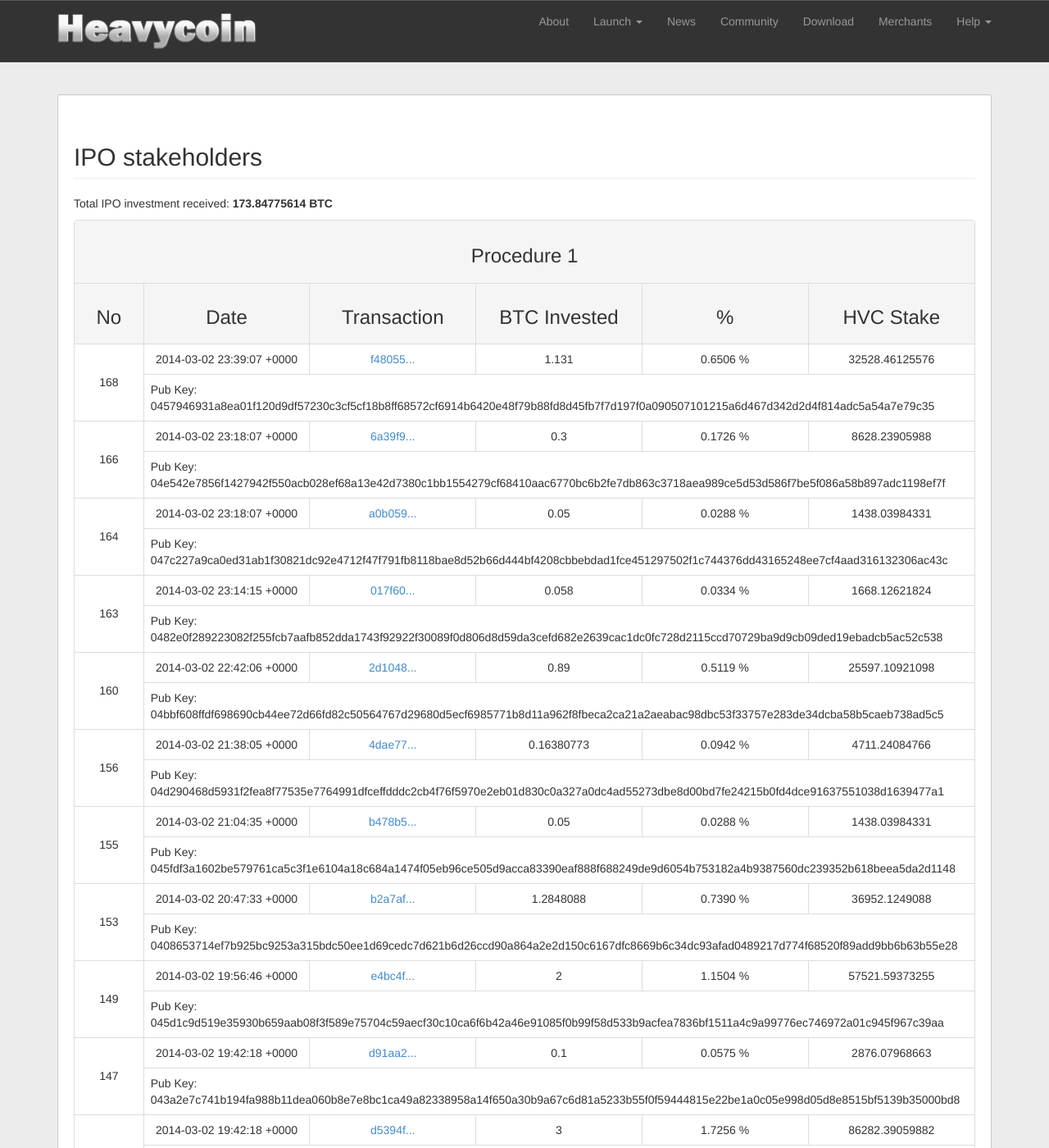
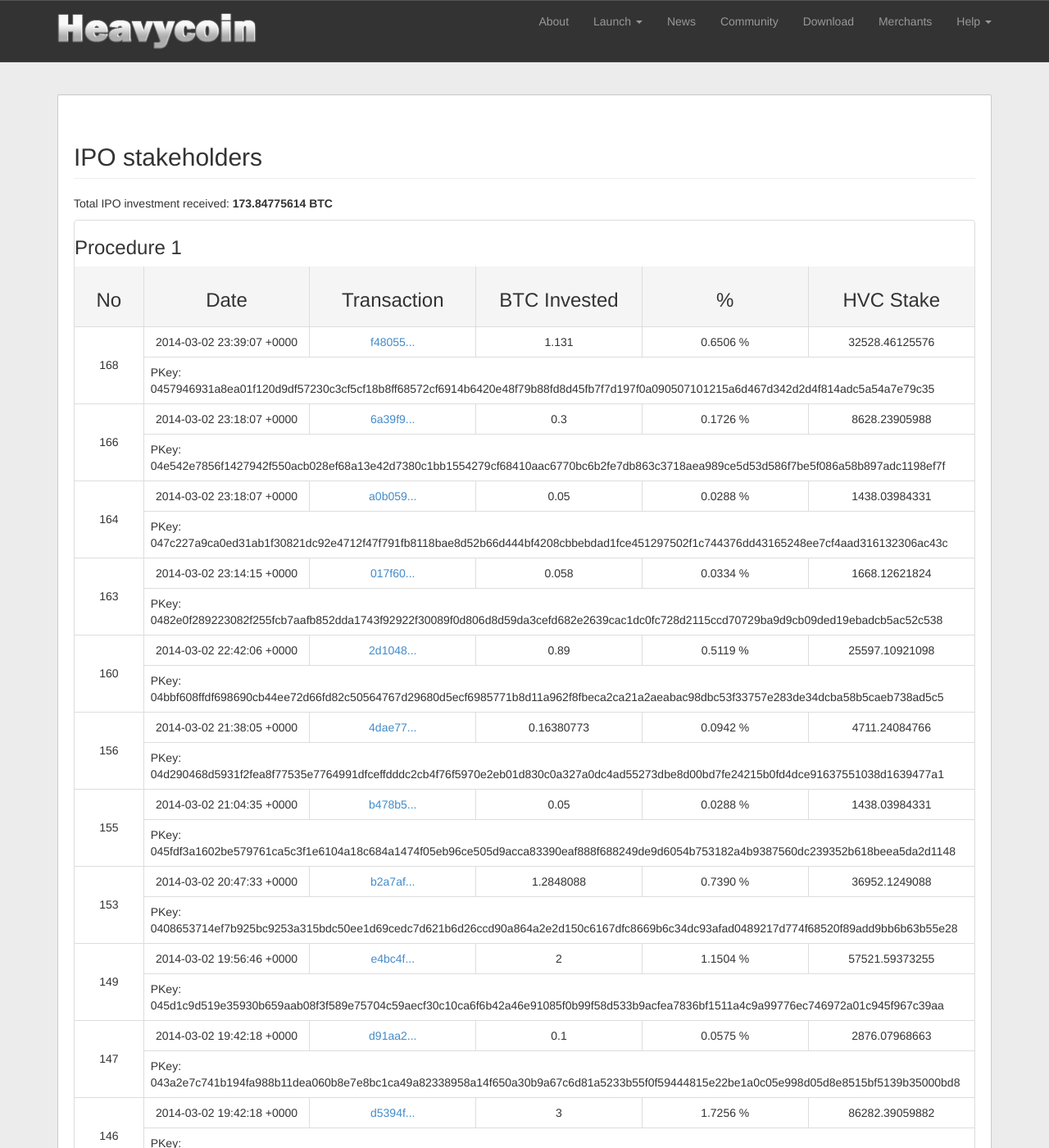
Before and after one commit to heavycoin/heavycoin.github.io, a Jekyll site: the page built from ipo-calculator.html, in a window 1280 px wide and 1400 px high. Shown: the whole window at 82% size. Built offline with Jekyll 4.4.1, drawn with Linux system fonts in a browser that asks for light colours; Markdown is read by kramdown in place of the engine named in the settings; some of the changed text lies outside the part shown.

Commit message:
Fixup tables a bit

```diff
--- a/ipo-calculator.html
+++ b/ipo-calculator.html
@@ -13,7 +13,8 @@
 
 <div class="panel panel-default">
   <!-- Default panel contents -->
-<div class="panel-heading"><h3>Procedure 1</h3></div>
+
+  <h3>Procedure 1</h3>
     <table class="table table-bordered table-hover">
         <thead>
           <tr>
@@ -37,17 +38,16 @@
           <td class="ipo_share">{{ item.hvcstake }}</td>
         </tr>
           <tr style="text-align: margin: 10px 0">
-          <td colspan="5" style="text-align: left">Pub Key: {{ item.hvcpubkey }} </td>
+          <td colspan="5" style="text-align: left">PKey: {{ item.hvcpubkey }} </td>
         </tr>
    {% endif %}
  {% endfor %}
         </tbody>
     </table>
-</div>
 
 <div class="panel panel-default">
   <!-- Default panel contents -->
-<div class="panel-heading"><h3>Procedure 2</h3></div>
+  <h3>Procedure 2</h3>
     <table class="table table-bordered table-hover">
         <thead>
           <tr>
@@ -77,7 +77,6 @@
  {% endfor %}
         </tbody>
     </table>
-</div>
 
     </div>
 </div>
```
